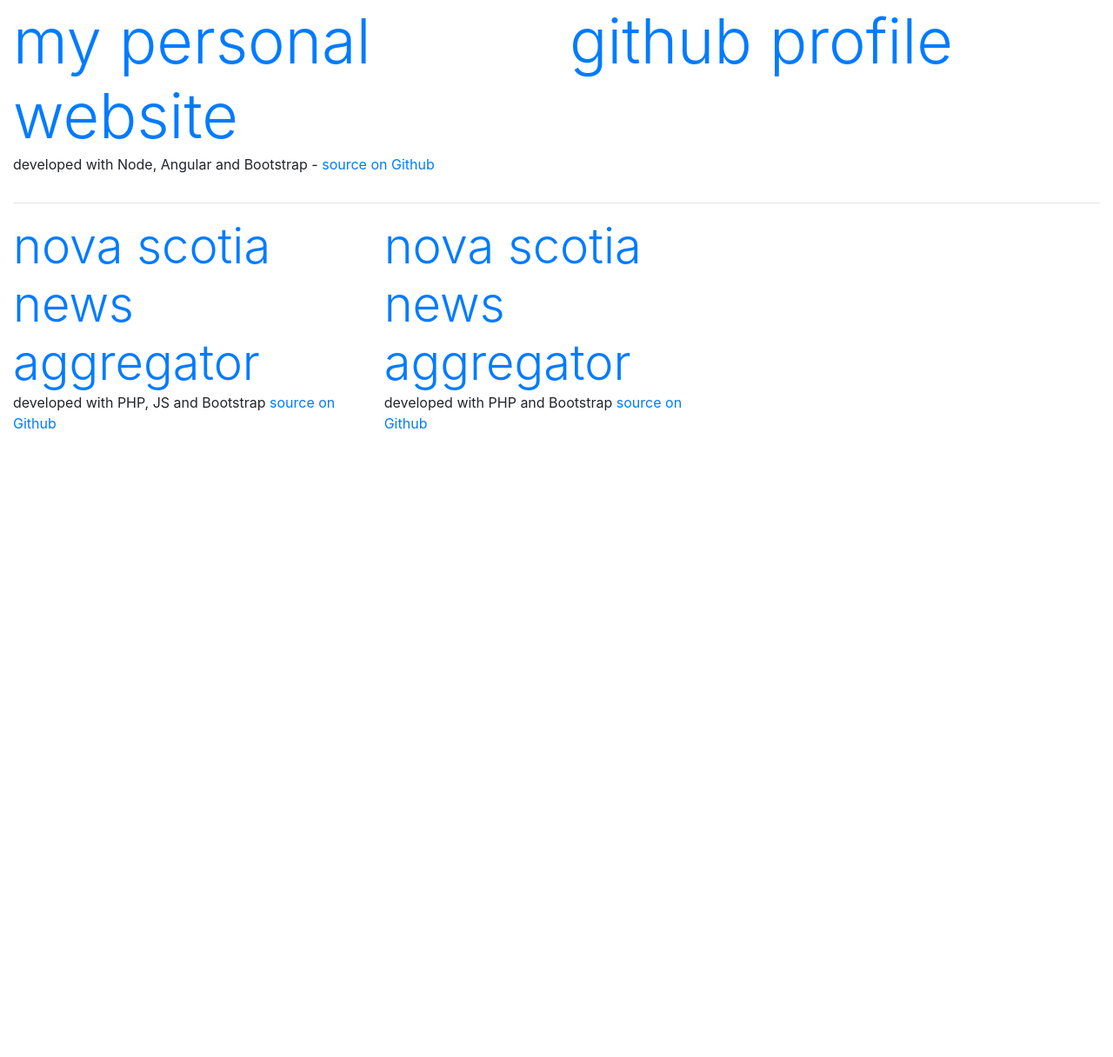
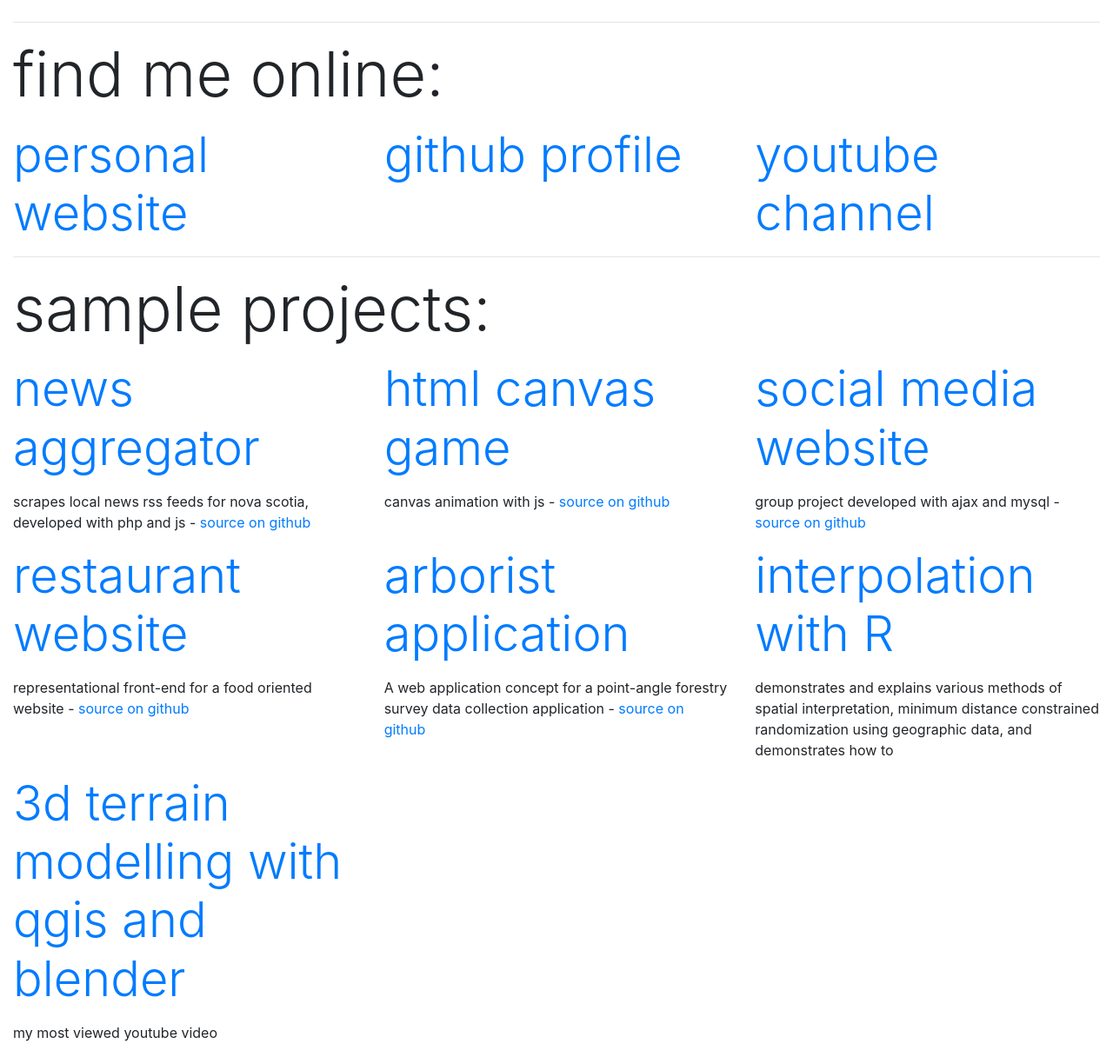
Before and after one commit to LiamOsler/AnimatedPortfolio, a plain HTML site: page index.html in a window 1280 px wide. Shown: the part 274-1490 px from the top of the page at 87% size. Before the commit the page ends 800 px from the top, so only its background shows below. Drawn offline with nearby package versions, Linux system fonts and the light colour scheme.

Commit message:
add info on past personal projects to homepage

```diff
--- a/index.html
+++ b/index.html
@@ -7,6 +7,8 @@
 
         <!-- Bootstrap CSS -->
         <link rel="stylesheet" href="https://maxcdn.bootstrapcdn.com/bootstrap/4.0.0/css/bootstrap.min.css" integrity="sha384-Gn5384xqQ1aoWXA+058RXPxPg6fy4IWvTNh0E263XmFcJlSAwiGgFAW/dAiS6JXm" crossorigin="anonymous">
+
+        <link rel="stylesheet" href="styles/main.css">
 
         <title>Document</title>
     </head>
@@ -22,41 +24,86 @@
             <!-- a row with the header of the project -->
             <div class="row">
                 <div class="col-xl">
-                    <h1 class="display-1">liam osler</h1>
+                    <h1 class="display-1 my-name">Liam Osler</h1>
                     <p class="display-2">about me</p>
                 </div>
             </div>
             <hr>
             <!-- a row with a link to my homepage: -->
             <div class="row">
-                <div class="col-sm">
-                    <a href = "http://www.liamosler.ca" class="display-3">my personal website</a>
-                    <p>developed with Node, Angular and Bootstrap - <a href = "#"> source on Github</a></p>
+                <div class="col-12">
+                    <p class="display-3">find me online:</a>
                 </div>
                 <div class="col-sm">
-                    <a class="display-3" href= "https://github.com/LiamOsler">github profile</a>
+                    <a href = "http://www.liamosler.ca" class="display-4">personal website</a>
+                </div>
+                <div class="col-sm">
+                    <a class="display-4" href= "https://github.com/LiamOsler">github profile</a>
+                </div>
+                <div class="col-sm">
+                    <a class="display-4" href= "https://github.com/LiamOsler">youtube channel</a>
                 </div>
             </div>
             <hr>
 
             <!-- a row with links to past projects and other work I wish to highlight  -->
             <div class="row">
-                <div class="col-sm">
-                    <a href = "http://liamosler.ca/demos/rss-aggregator/" class="display-4">nova scotia news aggregator</a>
-                    <p>developed with PHP, JS and Bootstrap <a href = "https://github.com/LiamOsler/rss-aggregator"> source on Github</a></p>
-
-
+                <div class="col-12">
+                    <p class="display-3">sample projects:</a>
                 </div>
 
                 <div class="col-sm">
-                    <a href = "http://liamosler.ca/demos/rss-aggregator/" class="display-4">nova scotia news aggregator</a>
-                    <p>developed with PHP and Bootstrap <a href = "https://github.com/LiamOsler/rss-aggregator"> source on Github</a></p>
+                    <a href = "http://liamosler.ca/demos/rss-aggregator/" class="display-4">news aggregator</a>
+                    <p> </p>
+                    <p>scrapes local news rss feeds for nova scotia, developed with php and js - <a href = "https://github.com/LiamOsler/rss-aggregator"> source on github</a></p>
+                </div>
+
+                <div class="col-sm-4">
+                    <a href = "liamosler.ca/demos/canvasgame/" class="display-4">html canvas game</a>
+                    <p> </p>
+                    <p>canvas animation with js - <a href = "https://github.com/LiamOsler/Canvas-Game"> source on github</a></p>
+                </div>
+
+                <div class="col-sm-4">
+                    <a href = "https://web.cs.dal.ca/~osler/csci2170/project/users.php" class="display-4">social media website</a>
+                    <p> </p>
+                    <p>group project developed with ajax and mysql - <a href = "https://github.com/LiamOsler/CSCI2170Project-LegalNewsWebsite"> source on github</a></p>
+                </div>
+
+                <div class="col-sm-4">
+                    <a href = "https://liamosler.ca/projects/foodfeed/" class="display-4">restaurant website</a>
+                    <p> </p>
+                    <p>representational front-end for a food oriented website - <a href = "https://github.com/LiamOsler/foodfeed"> source on github</a></p>
+                </div>
+
+                <div class="col-sm-4">
+                    <a href = "http://liamosler.ca/arboristapp_milestone2/" class="display-4">arborist application</a>
+                    <p> </p>
+                    <p>A web application concept for a point-angle forestry survey data collection application - <a href = "https://github.com/LiamOsler/arboristapp"> source on github</a></p>
+                </div>
+
+                <div class="col-sm-4">
+                    <a href = "http://liamosler.ca/geospatial/interpolation.html" class="display-4">interpolation with R</a>
+                    <p> </p>
+                    <p>demonstrates and explains various methods of spatial interpretation, minimum distance constrained randomization using geographic data, and demonstrates how to</p>
+                </div>
+
+
+                <div class="col-sm-4">
+                    <a href = "https://liamosler.ca/projects/foodfeed/" class="display-4">3d terrain modelling with qgis and blender</a>
+                    <p> </p>
+                    <p>my most viewed youtube video</p>
                 </div>
 
 
 
-                <div class="col-sm social-media-container">
-                </div>
+
+
+
+
+
+
+
             </div>
         </div>
 
--- a/styles/main.css
+++ b/styles/main.css
@@ -0,0 +1,3 @@
+.my-name{
+    font-size: 8em;
+}
```
